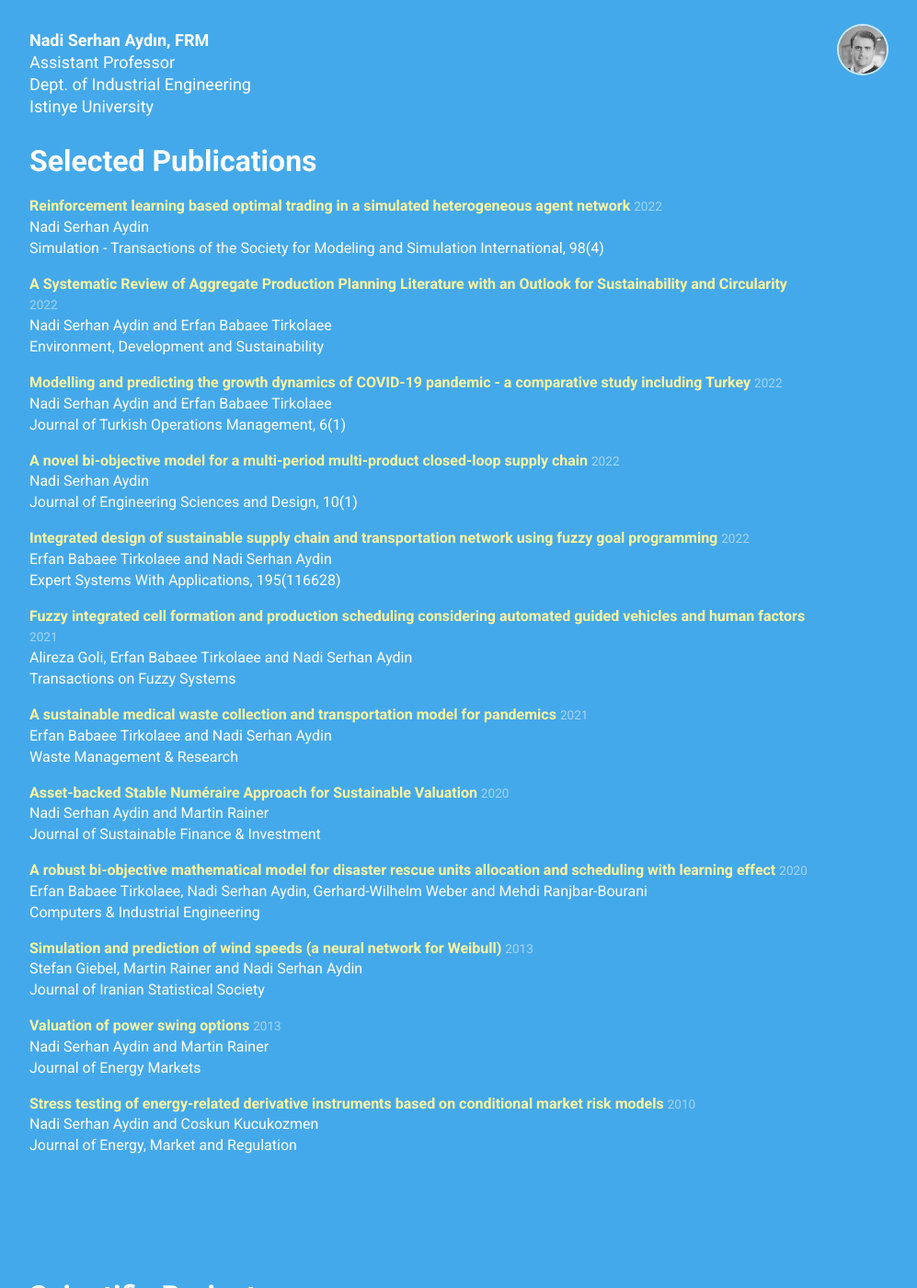
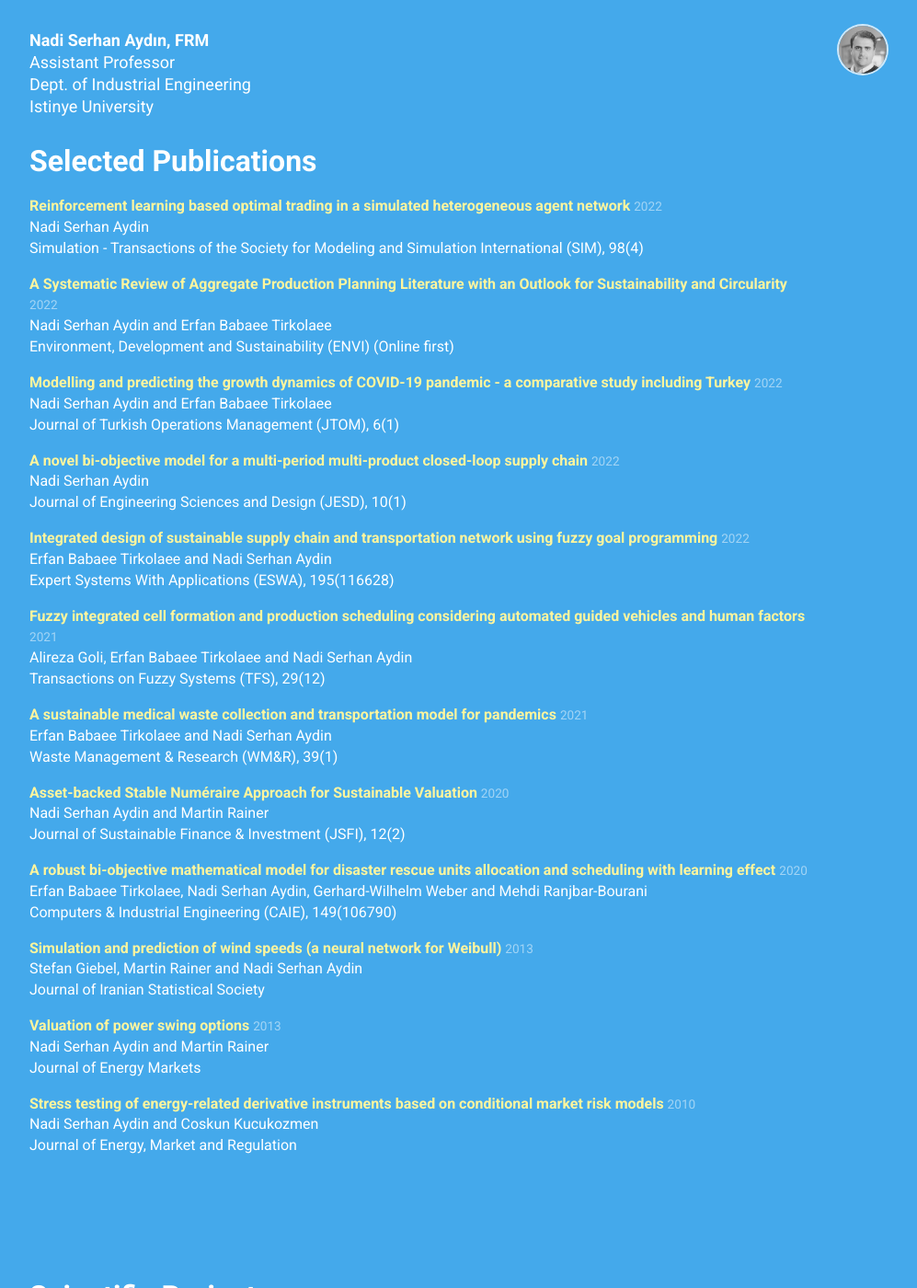
Before and after one commit to nsydn/nsydn.github.io, a Jekyll site: the page built from index.html, in a window 1280 px wide and 1400 px high, scrolled down 858 px. Shown: the whole window at 92% size, without its empty margins (38-1035 px from the left). Built offline with Jekyll 4.4.1, drawn with Linux system fonts in a browser that asks for light colours; nearby versions of some CDN libraries.

Commit message:
Update publications.yml

```diff
--- a/_data/publications.yml
+++ b/_data/publications.yml
@@ -2,7 +2,7 @@
   type: journal_article
   title: Reinforcement learning based optimal trading in a simulated heterogeneous agent network
   authors: Nadi Serhan Aydin
-  journal: Simulation - Transactions of the Society for Modeling and Simulation International, 98(4)
+  journal: Simulation - Transactions of the Society for Modeling and Simulation International (SIM), 98(4)
   status: Published
   #id: A-21-0092
   year: 2022
@@ -15,7 +15,7 @@
   type: journal_article
   title: A Systematic Review of Aggregate Production Planning Literature with an Outlook for Sustainability and Circularity
   authors: Nadi Serhan Aydin and Erfan Babaee Tirkolaee
-  journal: Environment, Development and Sustainability
+  journal: Environment, Development and Sustainability (ENVI) (Online first)
   status: Published
   #id: ASOC-D-20-03770
   year: 2022
@@ -24,7 +24,7 @@
   type: journal_article
   title: Modelling and predicting the growth dynamics of COVID-19 pandemic - a comparative study including Turkey
   authors: Nadi Serhan Aydin and Erfan Babaee Tirkolaee
-  journal: Journal of Turkish Operations Management, 6(1)
+  journal: Journal of Turkish Operations Management (JTOM), 6(1)
   status: Published
 #  id: 894640
   year: 2022
@@ -36,7 +36,7 @@
   type: journal_article
   title: A novel bi-objective model for a multi-period multi-product closed-loop supply chain
   authors: Nadi Serhan Aydin
-  journal: Journal of Engineering Sciences and Design, 10(1)
+  journal: Journal of Engineering Sciences and Design (JESD), 10(1)
   status: Published
 #  id: 894640
   year: 2022
@@ -48,7 +48,7 @@
   type: journal_article
   title: Integrated design of sustainable supply chain and transportation network using fuzzy goal programming
   authors: Erfan Babaee Tirkolaee and Nadi Serhan Aydin
-  journal: Expert Systems With Applications, 195(116628)
+  journal: Expert Systems With Applications (ESWA), 195(116628)
   status: Published
   #id: ASOC-D-20-03770
   year: 2022
@@ -61,7 +61,7 @@
   type: journal_article
   title: Fuzzy integrated cell formation and production scheduling considering automated guided vehicles and human factors
   authors: Alireza Goli, Erfan Babaee Tirkolaee and Nadi Serhan Aydin
-  journal: Transactions on Fuzzy Systems
+  journal: Transactions on Fuzzy Systems (TFS), 29(12)
   status: Published
   year: 2021
   url: https://doi.org/10.1109/TFUZZ.2021.3053838
@@ -73,7 +73,7 @@
   type: journal_article
   title: A sustainable medical waste collection and transportation model for pandemics
   authors: Erfan Babaee Tirkolaee and Nadi Serhan Aydin
-  journal: Waste Management & Research
+  journal: Waste Management & Research (WM&R), 39(1)
   status: Accepted
   year: 2021
   url: https://doi.org/10.1177/0734242X211000437
@@ -85,7 +85,7 @@
   type: journal_article
   title: Asset-backed Stable Numéraire Approach for Sustainable Valuation
   authors: Nadi Serhan Aydin and Martin Rainer
-  journal: Journal of Sustainable Finance & Investment
+  journal: Journal of Sustainable Finance & Investment (JSFI), 12(2)
   status: Published
   year: 2020
   url: http://dx.doi.org/10.1080/20430795.2020.1769983
@@ -95,7 +95,7 @@
   type: journal_article
   title: A robust bi-objective mathematical model for disaster rescue units allocation and scheduling with learning effect
   authors: Erfan Babaee Tirkolaee, Nadi Serhan Aydin, Gerhard-Wilhelm Weber and Mehdi Ranjbar-Bourani
-  journal: Computers & Industrial Engineering
+  journal: Computers & Industrial Engineering (CAIE), 149(106790)
   status: Published
   year: 2020
 # volume: 149
```
